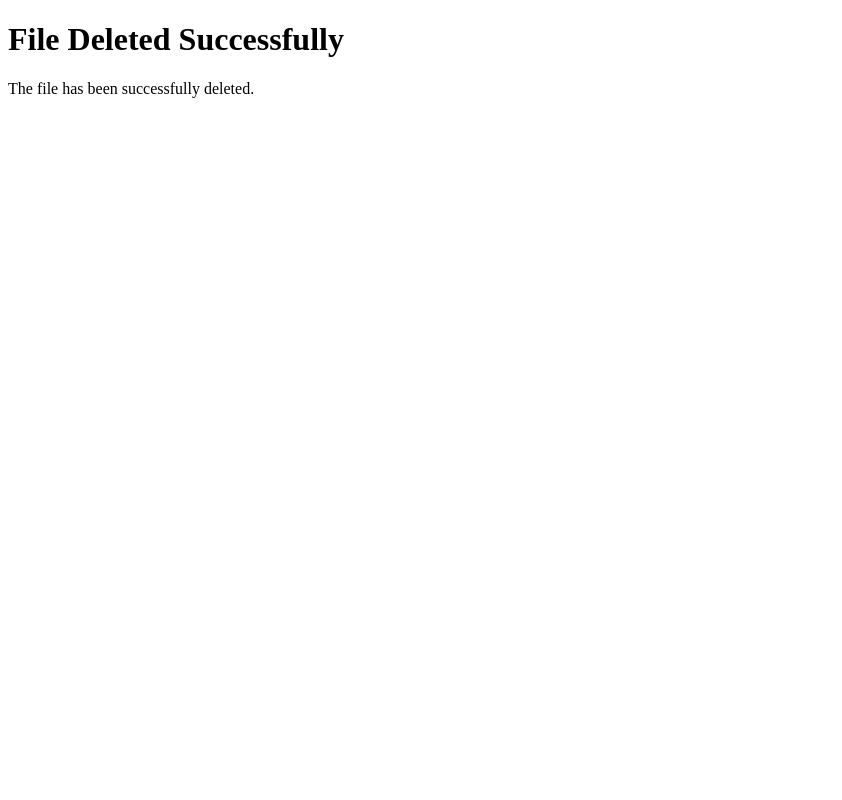
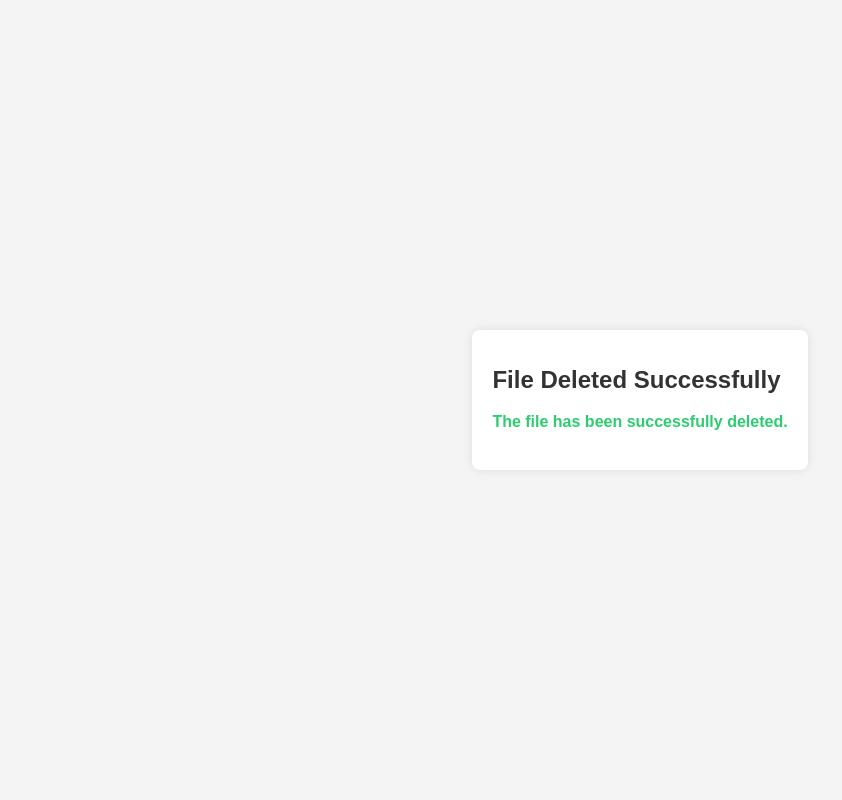
Before and after one commit to KeiranScript/klu, a Python web app: template templates/file_deleted.html in a window 1280 px wide. Shown: the whole page, without its empty margins (0-842 px from the left). Run offline with Jinja, Linux system fonts and the light colour scheme; the template is opened without the code that fills it, so the values that code supplies are empty.

Commit message:
Added styles

```diff
--- /dev/null
+++ b/static/styles.css
@@ -0,0 +1,54 @@
+/* Reset some basic elements */
+html, body {
+    margin: 0;
+    padding: 0;
+    font-family: Arial, sans-serif;
+    color: #333;
+}
+
+body {
+    background-color: #f4f4f4;
+    display: flex;
+    justify-content: center;
+    align-items: center;
+    height: 100vh;
+}
+
+.container {
+    max-width: 600px;
+    padding: 20px;
+    background-color: #fff;
+    border-radius: 8px;
+    box-shadow: 0 0 10px rgba(0, 0, 0, 0.1);
+}
+
+h1 {
+    font-size: 24px;
+    margin-bottom: 10px;
+    color: #333;
+}
+
+p {
+    font-size: 16px;
+    line-height: 1.5;
+    color: #666;
+}
+
+a {
+    color: #3498db;
+    text-decoration: none;
+}
+
+a:hover {
+    text-decoration: underline;
+}
+
+.error {
+    color: #e74c3c;
+    font-weight: bold;
+}
+
+.success {
+    color: #2ecc71;
+    font-weight: bold;
+}
--- a/templates/file_deleted.html
+++ b/templates/file_deleted.html
@@ -4,9 +4,12 @@
     <meta charset="UTF-8">
     <meta name="viewport" content="width=device-width, initial-scale=1.0">
     <title>File Deleted</title>
+    <link rel="stylesheet" href="/static/styles.css">
 </head>
 <body>
-    <h1>File Deleted Successfully</h1>
-    <p>The file has been successfully deleted.</p>
+    <div class="container">
+        <h1>File Deleted Successfully</h1>
+        <p class="success">The file has been successfully deleted.</p>
+    </div>
 </body>
 </html>
```
Also changed, not shown: templates/file_not_found.html (+5 -2 lines).
